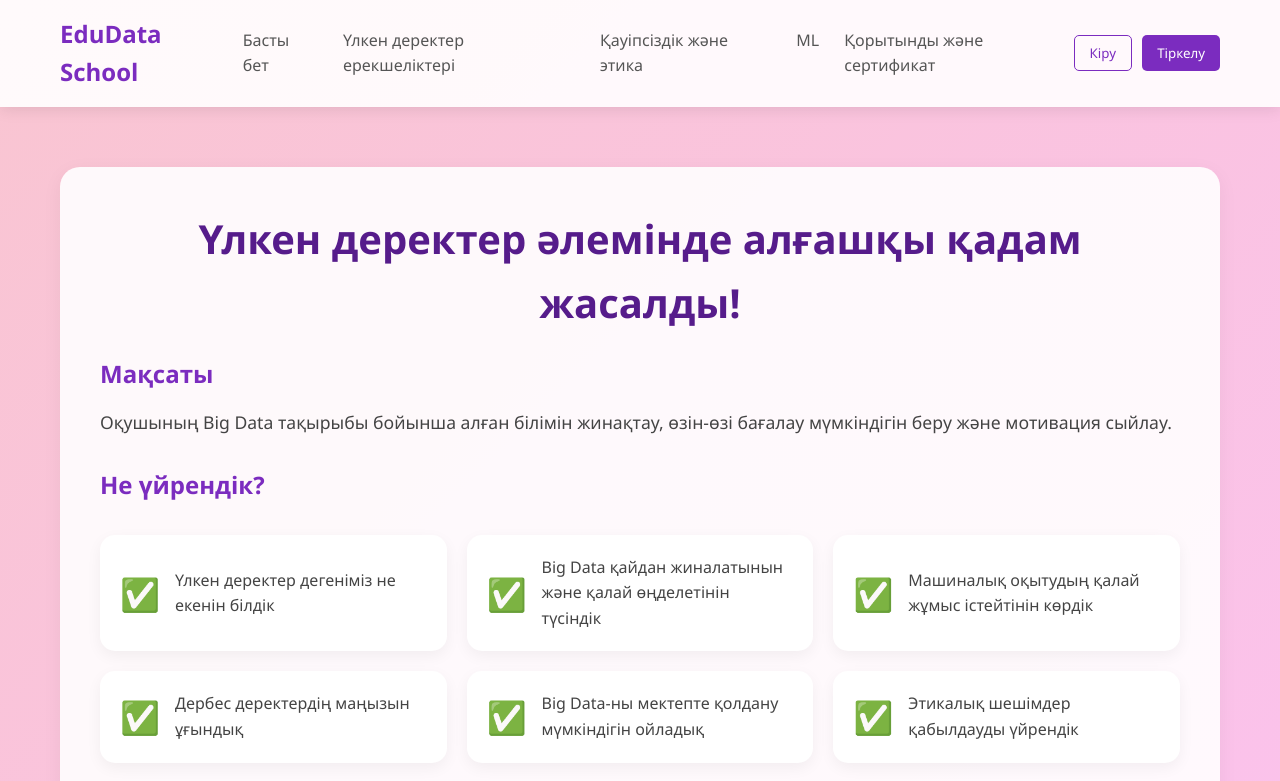
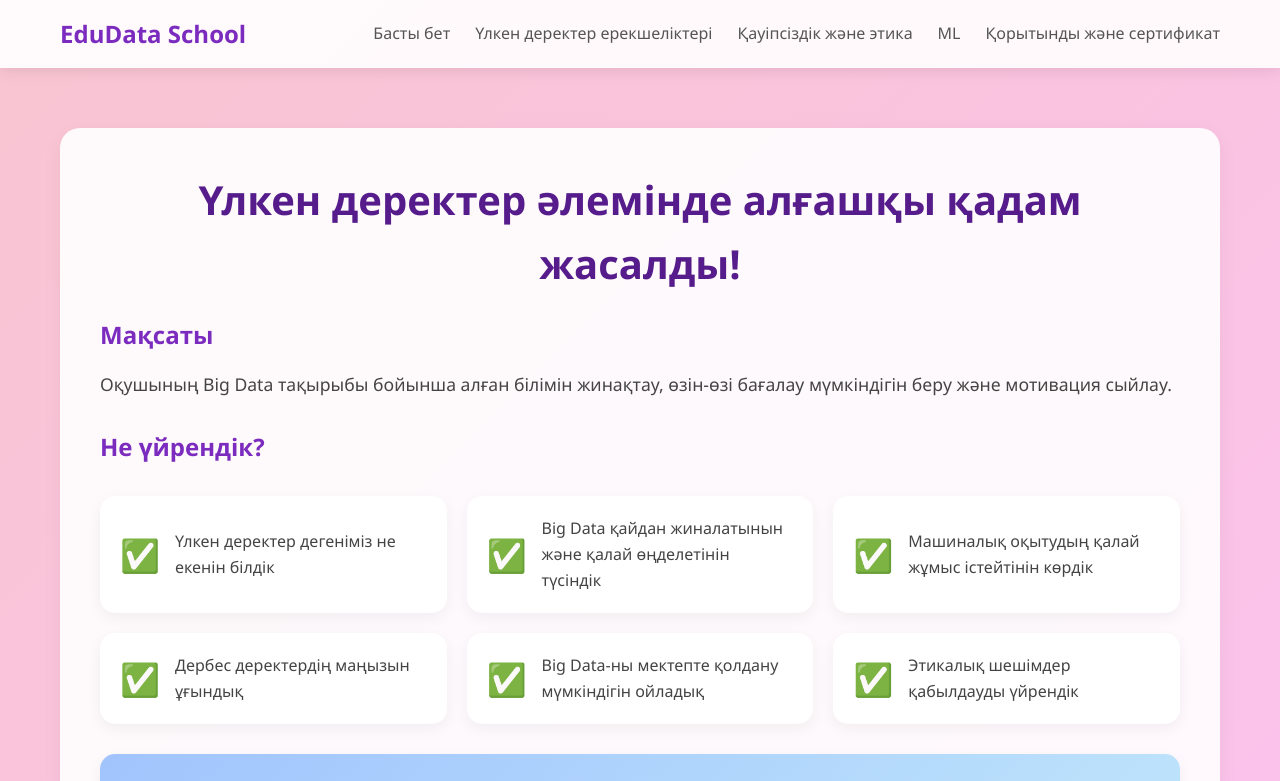
Before and after one commit to edukz-prog/dataschool, a plain HTML site: page conclusion.html in a window 1280 px wide. Shown: the top 781 px of the page. Drawn offline with Linux system fonts and the light colour scheme.

Commit message:
Update conclusion.html

```diff
--- a/conclusion.html
+++ b/conclusion.html
@@ -69,31 +69,6 @@
 
         .nav-menu a:hover {
             color: #7b2cbf;
-        }
-
-        .auth-buttons {
-            display: flex;
-            gap: 10px;
-        }
-
-        .auth-button {
-            padding: 8px 15px;
-            border-radius: 5px;
-            border: none;
-            cursor: pointer;
-            font-weight: 500;
-            transition: all 0.3s;
-        }
-
-        .login-btn {
-            background-color: transparent;
-            color: #7b2cbf;
-            border: 1px solid #7b2cbf;
-        }
-
-        .register-btn {
-            background-color: #7b2cbf;
-            color: white;
         }
 
         .hamburger {
@@ -481,11 +456,6 @@
                 <a href="conclusion.html">Қорытынды және сертификат</a>
             </nav>
 
-            <div class="auth-buttons">
-                <button class="auth-button login-btn">Кіру</button>
-                <button class="auth-button register-btn">Тіркелу</button>
-            </div>
-
             <div class="hamburger" id="hamburger">
                 <svg width="24" height="24" viewBox="0 0 24 24" fill="none" xmlns="http://www.w3.org/2000/svg">
                     <path d="M3 12H21" stroke="#333" stroke-width="2" stroke-linecap="round" />
```
